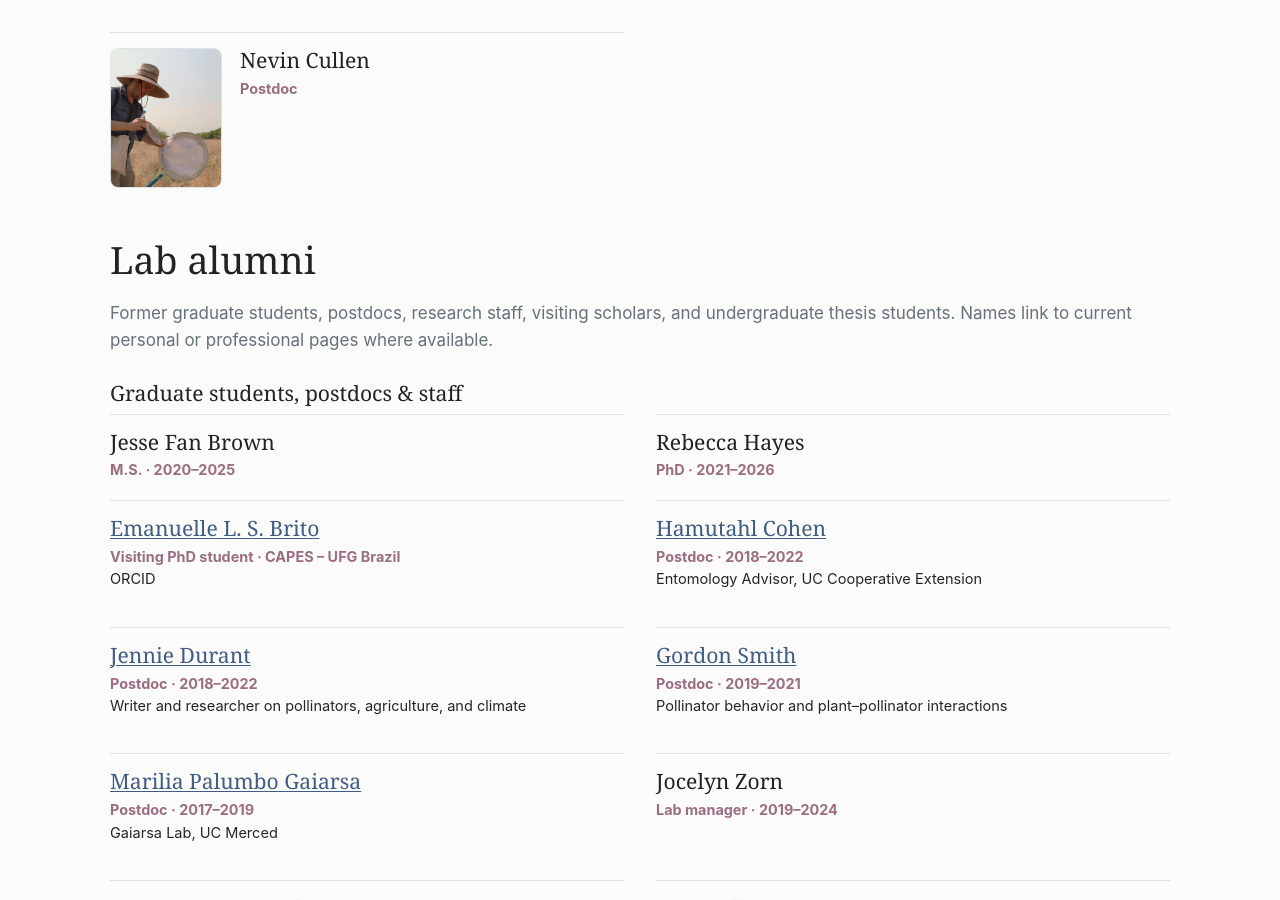
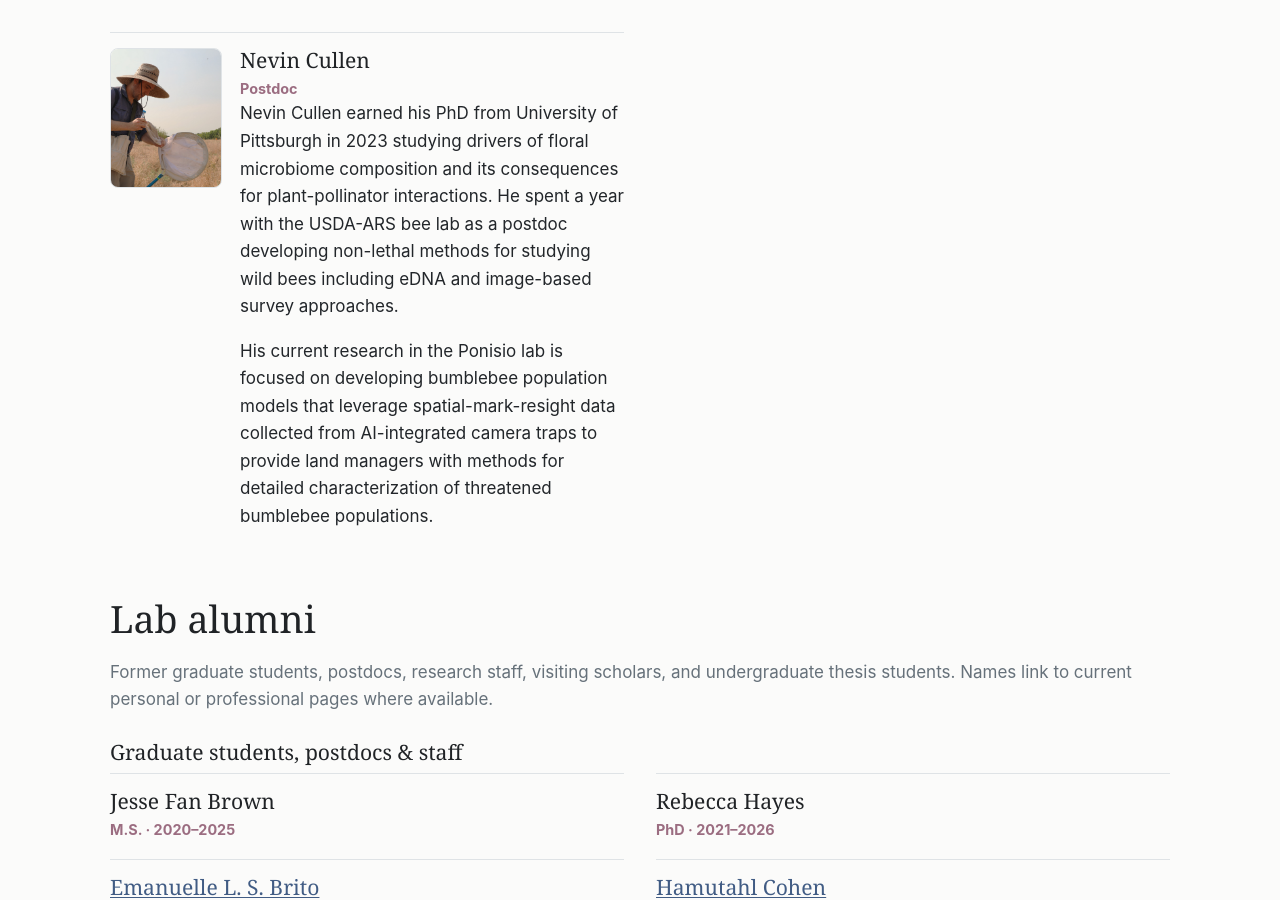
Before and after one commit to lponisio/lponisio.github.io, a plain HTML site: page people.html in a window 1280 px wide. Shown: the part 2738-3638 px from the top of the page. Drawn offline with Linux system fonts and the light colour scheme.

Commit message:
Update: added blurb for Nevin.

```diff
--- a/people.html
+++ b/people.html
@@ -106,6 +106,8 @@
   <div class="person-copy">
     <h3>Nevin Cullen</h3>
     <div class="role">Postdoc</div>
+    <p> Nevin Cullen earned his PhD from University of Pittsburgh in 2023 studying drivers of floral microbiome composition and its consequences for plant-pollinator interactions. He spent a year with the USDA-ARS bee lab as a postdoc developing non-lethal methods for studying wild bees including eDNA and image-based survey approaches.</p>
+    <p>His current research in the Ponisio lab is focused on developing bumblebee population models that leverage spatial-mark-resight data collected from AI-integrated camera traps to provide land managers with methods for detailed characterization of threatened bumblebee populations.</p>
   </div>
 </div>
 
```
